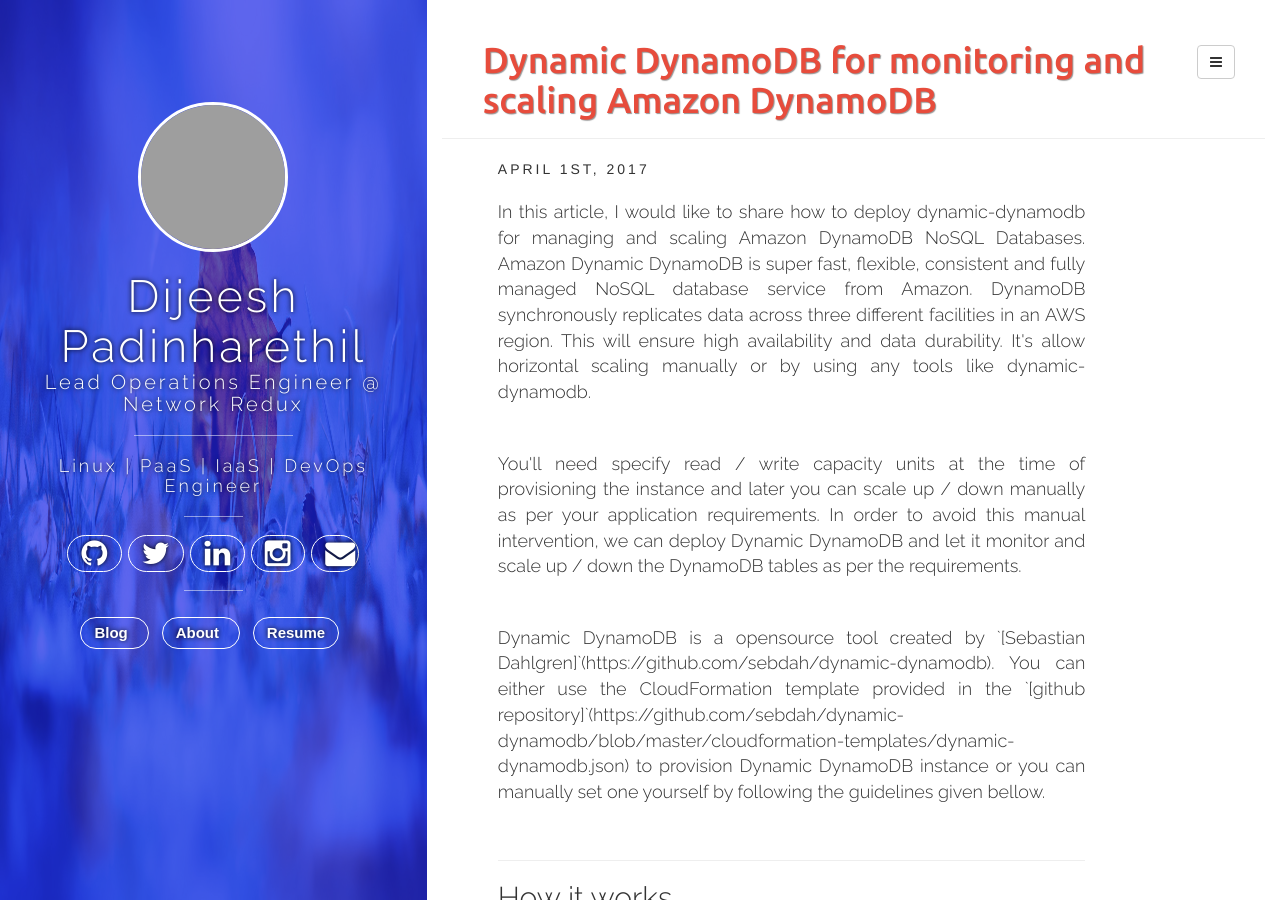
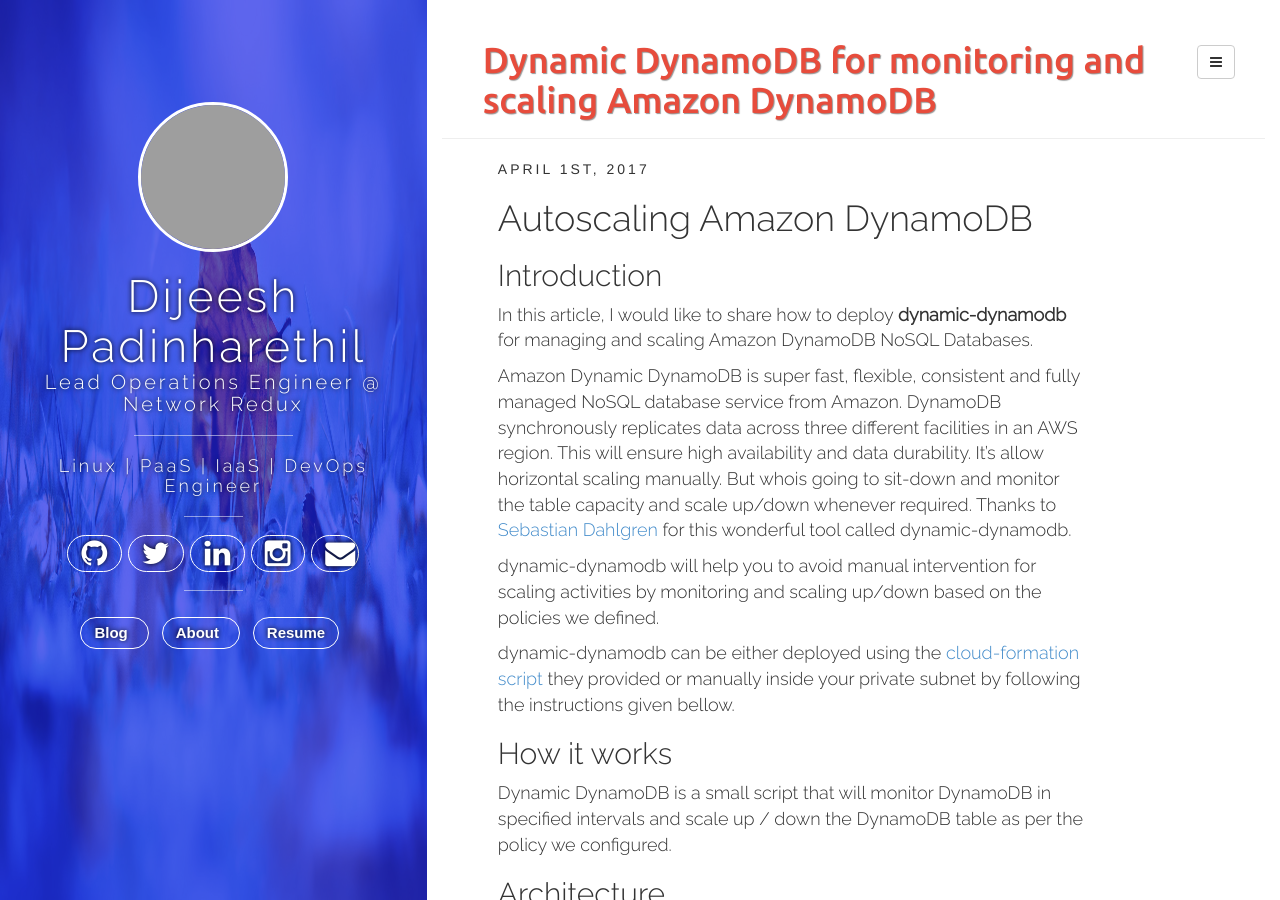
Before and after one commit to dijeesh/dijeesh.github.io-bak, a Jekyll site: the page built from _posts/2017-04-01-aws-dynamic-dynamodb.md, in a window 1280 px wide and 900 px high. Built offline with Jekyll 4.4.1, drawn with Linux system fonts in a browser that asks for light colours; nearby versions of some CDN libraries; comment, search, counter and statistics services are not loaded; grey boxes are pictures that could not be loaded.

Commit message:
updating dynamodb blog

```diff
--- a/_posts/2017-04-01-aws-dynamic-dynamodb.md
+++ b/_posts/2017-04-01-aws-dynamic-dynamodb.md
@@ -7,28 +7,24 @@
 tags: [AWS, dynamic-dynamodb, dynamodb, nosql, dijeeshpnair, devops, ]
 comments: true
 ---
+Autoscaling Amazon DynamoDB
+======
 
-<p style="text-align:justify;">
-In this article, I would like to share how to deploy dynamic-dynamodb for managing and scaling Amazon DynamoDB NoSQL Databases. Amazon Dynamic DynamoDB  is super fast, flexible, consistent and fully managed NoSQL database service from Amazon.  DynamoDB synchronously replicates data across three different facilities in an AWS region. This will ensure high availability and data durability. It's allow horizontal scaling manually or by using any tools like dynamic-dynamodb.
-</p>
-<br>
+Introduction
+----------------
+In this article, I would like to share how to deploy **dynamic-dynamodb** for managing and scaling Amazon DynamoDB NoSQL Databases.
 
-<p style="text-align:justify;">
-You'll need specify read / write capacity units at the time of provisioning the instance and later you can scale up / down manually as per your application requirements. In order to avoid this manual intervention, we can deploy Dynamic DynamoDB and let it monitor and scale up / down the DynamoDB tables as per the requirements. </p> <br>
+Amazon Dynamic DynamoDB  is super fast, flexible, consistent and fully managed NoSQL database service from Amazon.  DynamoDB synchronously replicates data across three different facilities in an AWS region. This will ensure high availability and data durability. It's allow horizontal scaling manually.  But whois going to sit-down and monitor the table capacity and scale up/down whenever required.  Thanks to [Sebastian Dahlgren](https://github.com/sebdah/dynamic-dynamodb) for this wonderful tool called dynamic-dynamodb.
 
-<p style="text-align:justify;">
-Dynamic DynamoDB is a opensource tool created by `[Sebastian Dahlgren]`(https://github.com/sebdah/dynamic-dynamodb). You can either use the CloudFormation template provided in the `[github repository]`(https://github.com/sebdah/dynamic-dynamodb/blob/master/cloudformation-templates/dynamic-dynamodb.json) to provision Dynamic DynamoDB instance or you can manually set one yourself by following the guidelines given bellow.
-</p> <br>
+dynamic-dynamodb will help you to avoid manual intervention for scaling activities by monitoring and scaling up/down based on the policies we defined.
 
-----------
-
+dynamic-dynamodb can be either deployed using the [cloud-formation script](https://github.com/sebdah/dynamic-dynamodb/blob/master/cloudformation-templates/dynamic-dynamodb.json) they provided or manually inside your private subnet by following the instructions given bellow.
 
 How it works
 ----------------
 
-<p style="text-align:justify;">
 Dynamic DynamoDB is a small script that will monitor DynamoDB in specified intervals and scale up / down the DynamoDB table as per the policy we configured.
-</p> <br>
+
 
 Architecture
 ------
```
Also changed, not shown: other parts of _posts/2017-04-01-aws-dynamic-dynamodb.md (+0 -7 lines), index.html (line endings or trailing spaces).
